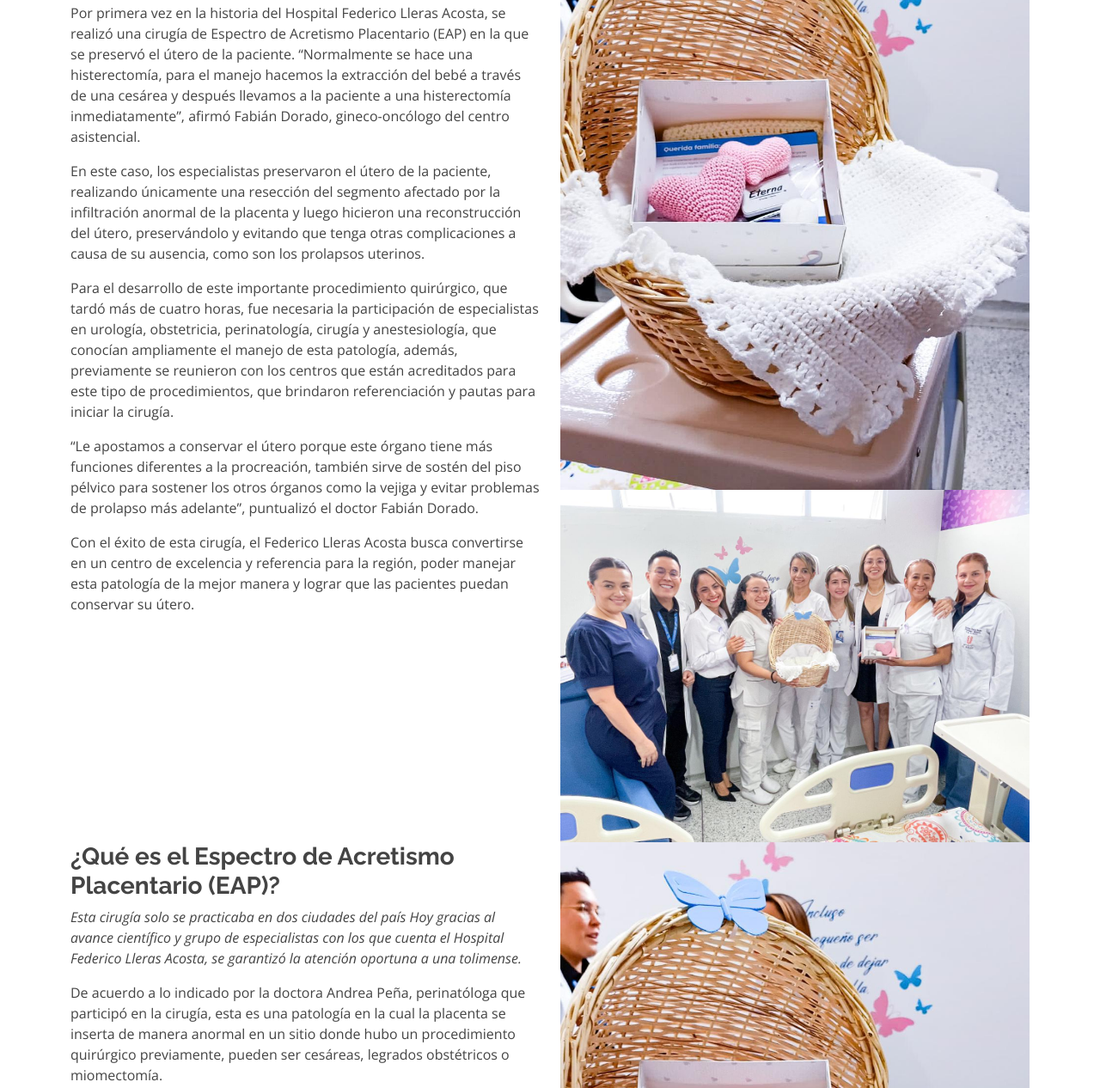
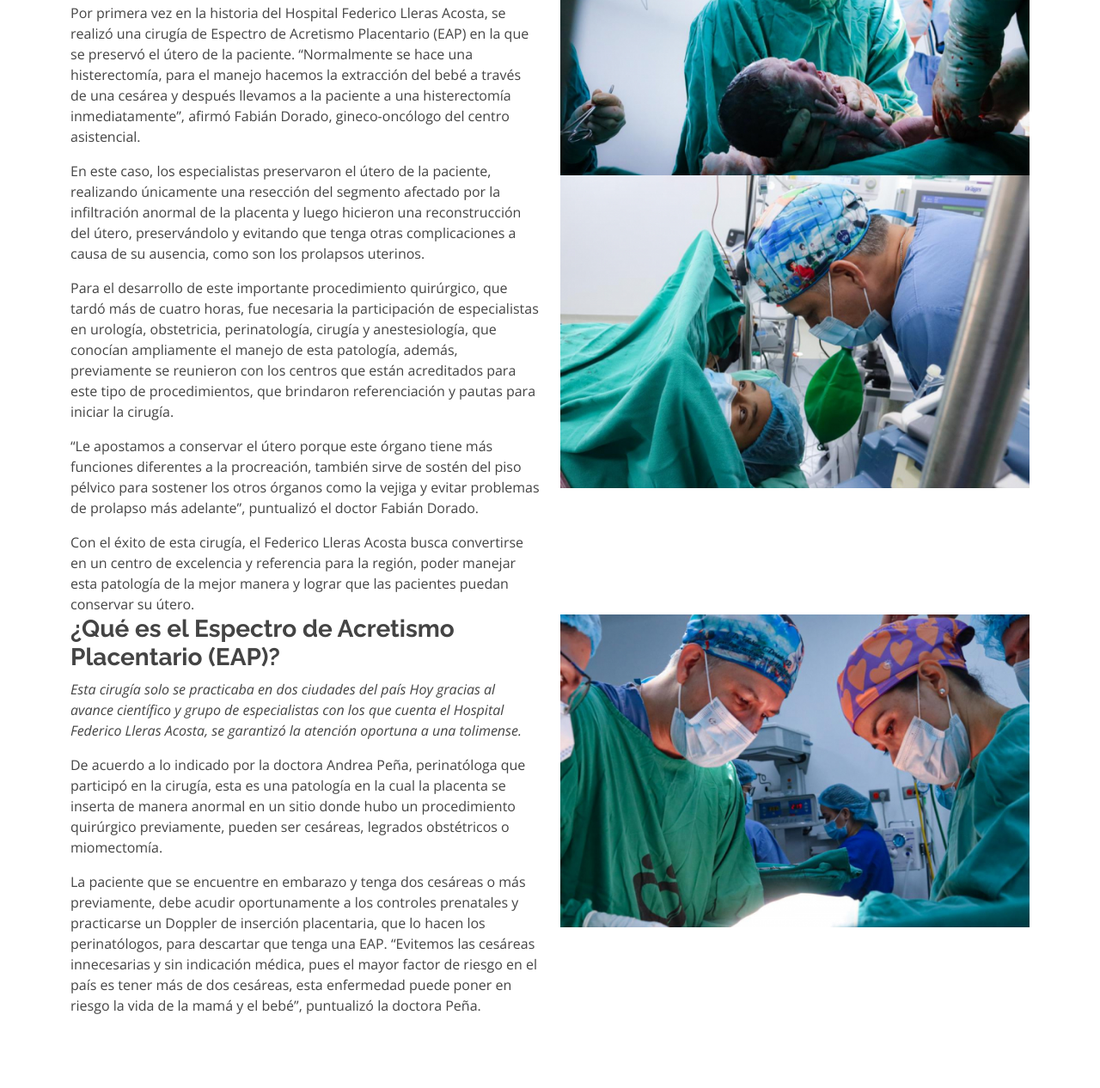
Before and after one commit to bicordoba/saludtodos, a plain HTML site: page innovacion.html in a window 1280 px wide. Shown: the part 439-1705 px from the top of the page at 86% size. Drawn offline with nearby package versions, Linux system fonts and the light colour scheme.

Commit message:
Articulos agregados 2

```diff
--- a/innovacion.html
+++ b/innovacion.html
@@ -105,8 +105,8 @@
 
         <div class="row">
           <div class="col-lg-6 order-1 order-lg-2">
-            <img src="assets/img/1.jpg" class="img-fluid" alt="">
-            <img src="assets/img/2.jpg" class="img-fluid" alt="">
+            <img src="assets/img/in1.jpg" class="img-fluid" alt="">
+            <img src="assets/img/in2.jpg" class="img-fluid" alt="">
           </div>
           <div class="col-lg-6 pt-4 pt-lg-0 order-2 order-lg-1 content">
             <h3>En el Tolima se realiza cirugía son precedentes</h3>
@@ -128,9 +128,7 @@
 
         <div class="row">
           <div class="col-lg-6 order-1 order-lg-2">
-            <img src="assets/img/1.jpg" class="img-fluid" alt="">
-            <img src="assets/img/2.jpg" class="img-fluid" alt="">
-
+            <img src="assets/img/in3.jpg" class="img-fluid" alt="">
           </div>
           <div class="col-lg-6 pt-4 pt-lg-0 order-2 order-lg-1 content">
             <h3>¿Qué es el Espectro de Acretismo Placentario (EAP)?</h3>
```
Also changed, not shown: assets/img/in1.jpg (added), assets/img/in2.jpg (added), assets/img/in3.jpg (added).
